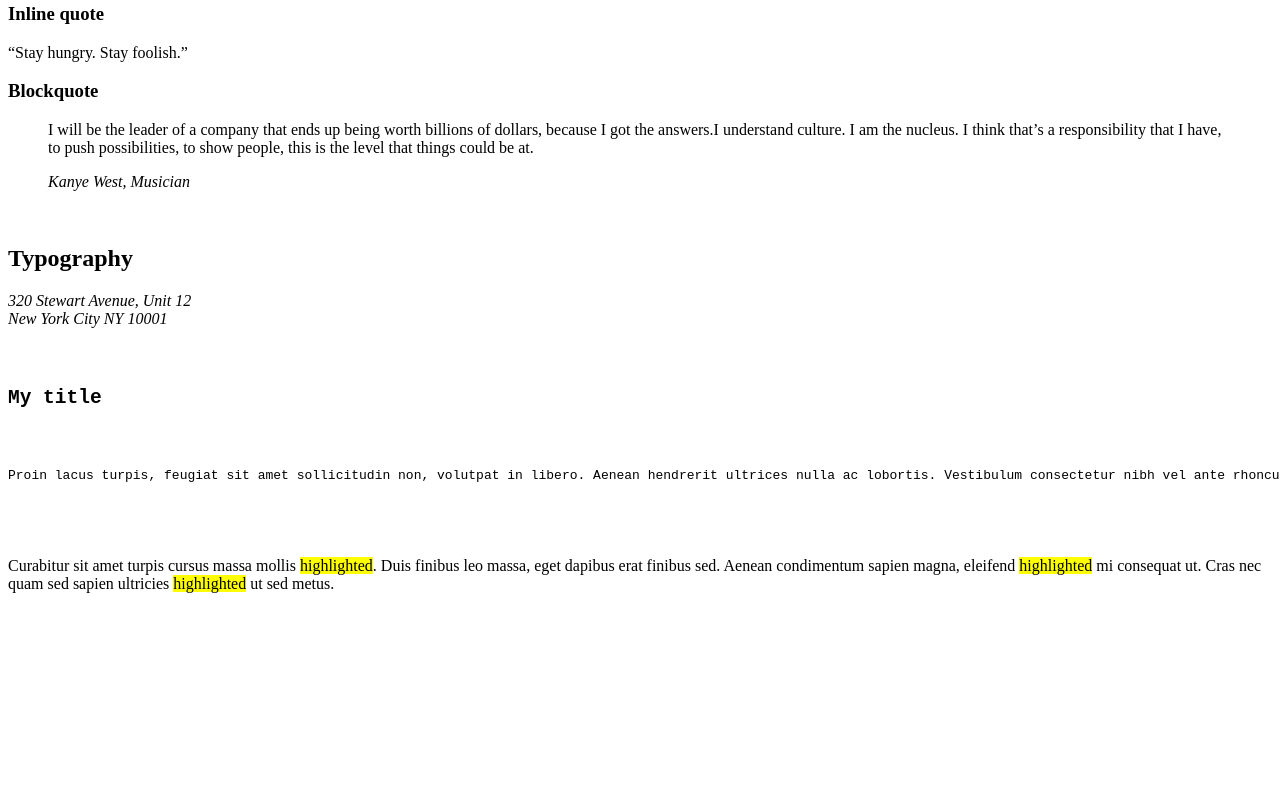
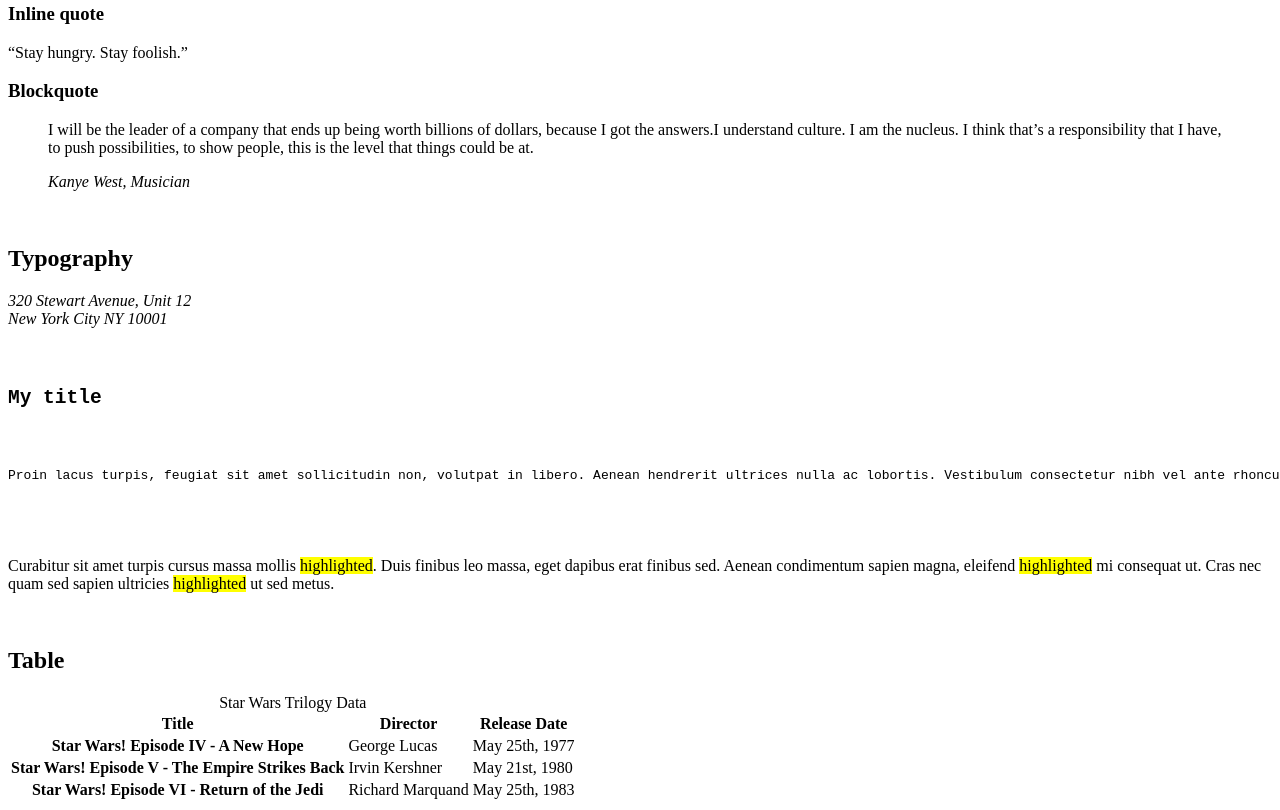
Before and after one commit to MathysWaelter/holbertonschool-web_front_end, a plain HTML site: page html_advanced/33-styleguide.html in a window 1280 px wide. Shown: the part 1155-1965 px from the top of the page. Before the commit the page ends 1764 px from the top, so only its background shows below. Drawn offline with Linux system fonts and the light colour scheme.

Commit message:
add star wars table

```diff
--- a/html_advanced/33-styleguide.html
+++ b/html_advanced/33-styleguide.html
@@ -122,6 +122,40 @@
                         </p>
                     </div>
                 </section>
+                <br  />
+                <!-- Table -->
+                <section>
+                    <header>
+                        <h2>Table</h2>
+                    </header>
+                    <table>
+                        <caption>Star Wars Trilogy Data</caption>
+                        <thread>
+                            <tr>
+                                <th scope="col">Title</th>
+                                <th scope="col">Director</th>
+                                <th scope="col">Release Date</th>
+                            </tr>
+                        </thread>
+                        <tbody>
+                            <tr>
+                                <th scope="row">Star Wars! Episode IV - A New Hope</th>
+                                <td>George Lucas</td>
+                                <td>May 25th, 1977</td>
+                            </tr>
+                            <tr>
+                                <th scope="row">Star Wars! Episode V - The Empire Strikes Back</th>
+                                <td>Irvin Kershner</td>
+                                <td>May 21st, 1980</td>
+                            </tr>
+                            <tr>
+                                <th scope="row">Star Wars! Episode VI - Return of the Jedi</th>
+                                <td>Richard Marquand</td>
+                                <td>May 25th, 1983</td>
+                            </tr>
+                        </tbody>
+                    </table>
+                </section>
         </main>
         <footer>
         </footer>
```
